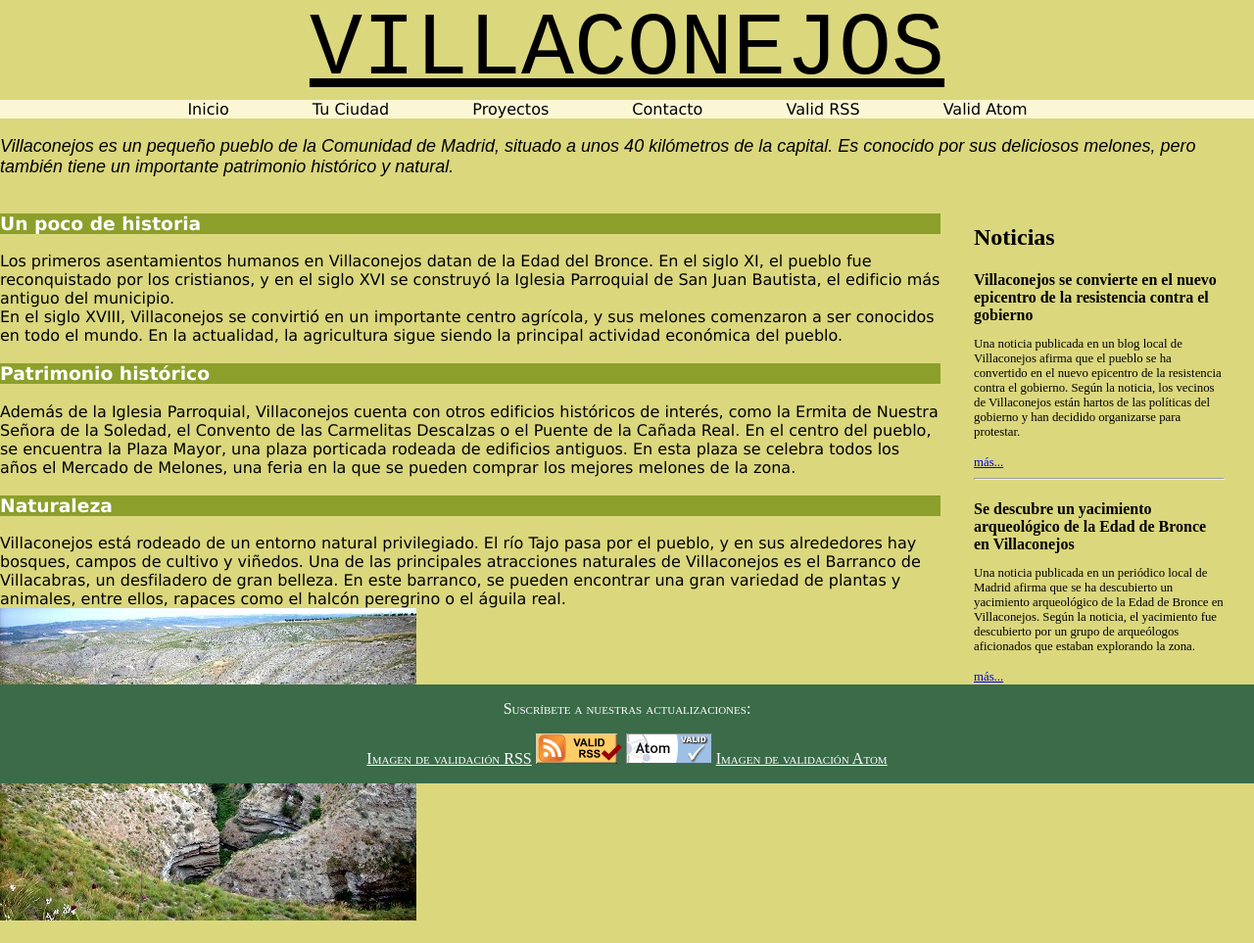
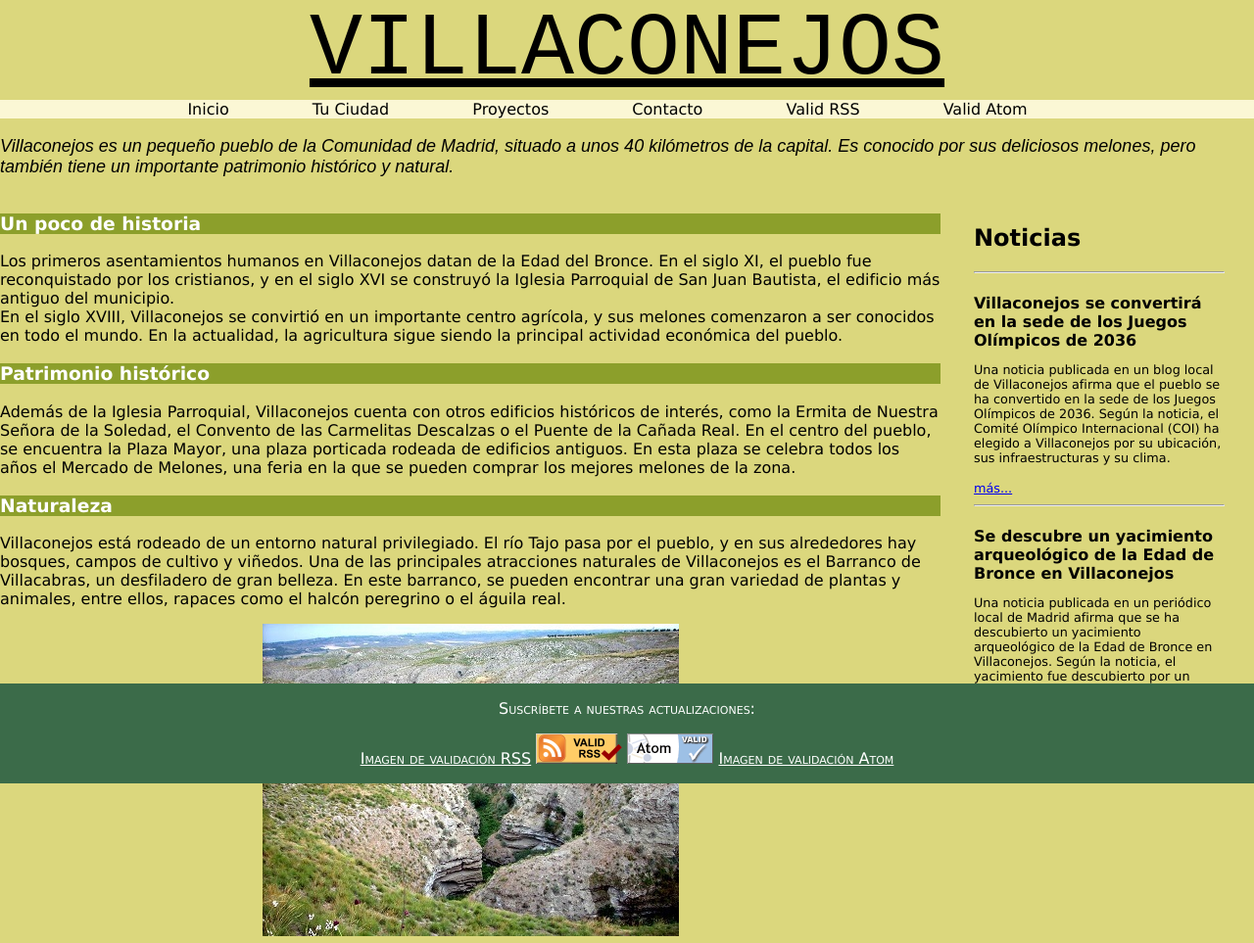
Before and after one commit to jeconruiz/LMGSI_UT03, a plain HTML site: page index.html in a window 1280 px wide. Shown: the top 963 px of the page at 98% size. Drawn offline with Linux system fonts and the light colour scheme.

Commit message:
Last commit

```diff
--- a/index.html
+++ b/index.html
@@ -55,6 +55,8 @@
                 naturales de Villaconejos es el Barranco de Villacabras, un desfiladero de gran belleza. En este
                 barranco, se pueden encontrar una gran variedad de plantas y animales, entre ellos, rapaces como
                 el halcón peregrino o el águila real.
+            </p>
+            <p style="text-align: center;">
                 <img src="images/Barranco_Villacabras.jpg">
             </p>
             <h3>Actividades</h3>
@@ -73,11 +75,11 @@
 
         <aside>
             <h2>Noticias</h2>
-            <h4 class="aside-tittle">Villaconejos se convierte en el nuevo epicentro de la resistencia contra el
-                gobierno</h4>
+            <hr />
+            <h4 class="aside-tittle">Villaconejos se convertirá en la sede de los Juegos Olímpicos de 2036</h4>
             <p class="aside-content">Una noticia publicada en un blog local de Villaconejos afirma que el pueblo se ha
-                convertido en el nuevo epicentro de la resistencia contra el gobierno. Según la noticia, los vecinos de
-                Villaconejos están hartos de las políticas del gobierno y han decidido organizarse para protestar.</p>
+                convertido en la sede de los Juegos Olímpicos de 2036. Según la noticia, el Comité Olímpico
+                Internacional (COI) ha elegido a Villaconejos por su ubicación, sus infraestructuras y su clima.</p>
             <a href="#" style="font-size: .8em;">más...</a>
             <hr />
             <h4 class="aside-tittle">Se descubre un yacimiento arqueológico de la Edad de Bronce en Villaconejos</h4>
--- a/styles.css
+++ b/styles.css
@@ -7,15 +7,12 @@ header {
 }
 
 body{
+    font-family: 'Lucida Sans', 'Lucida Sans Regular', 'Lucida Sans Unicode';
     background-color:#DBD77D ;
     margin: 0;
-    /* padding-bottom: 3em; */
-    /* min-height: 100vh; */
 }
 
-nav {
-    font-family: 'Lucida Sans', 'Lucida Sans Regular', 'Lucida Sans Unicode';
-    display: flex;
+nav {display: flex;
     justify-content: center;
     align-items: center;
     background-color: #FBF7D5;
```
